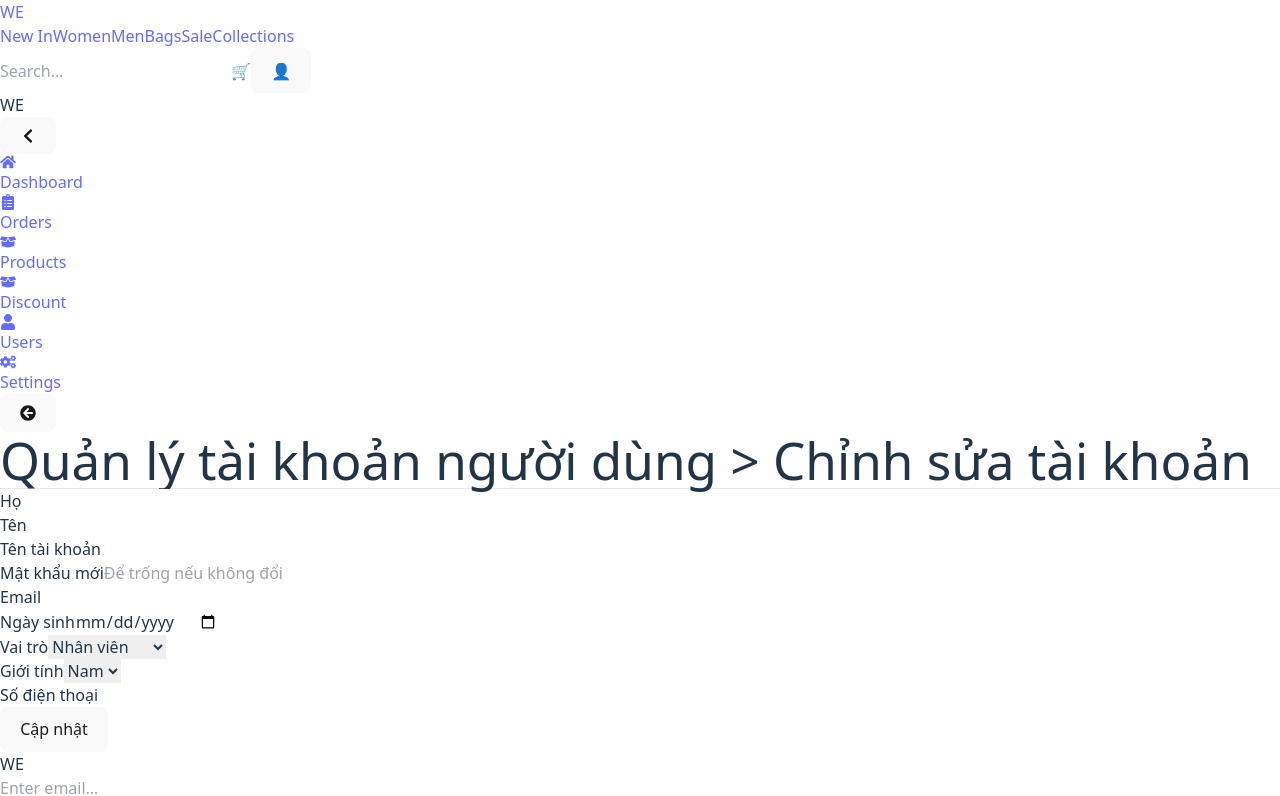
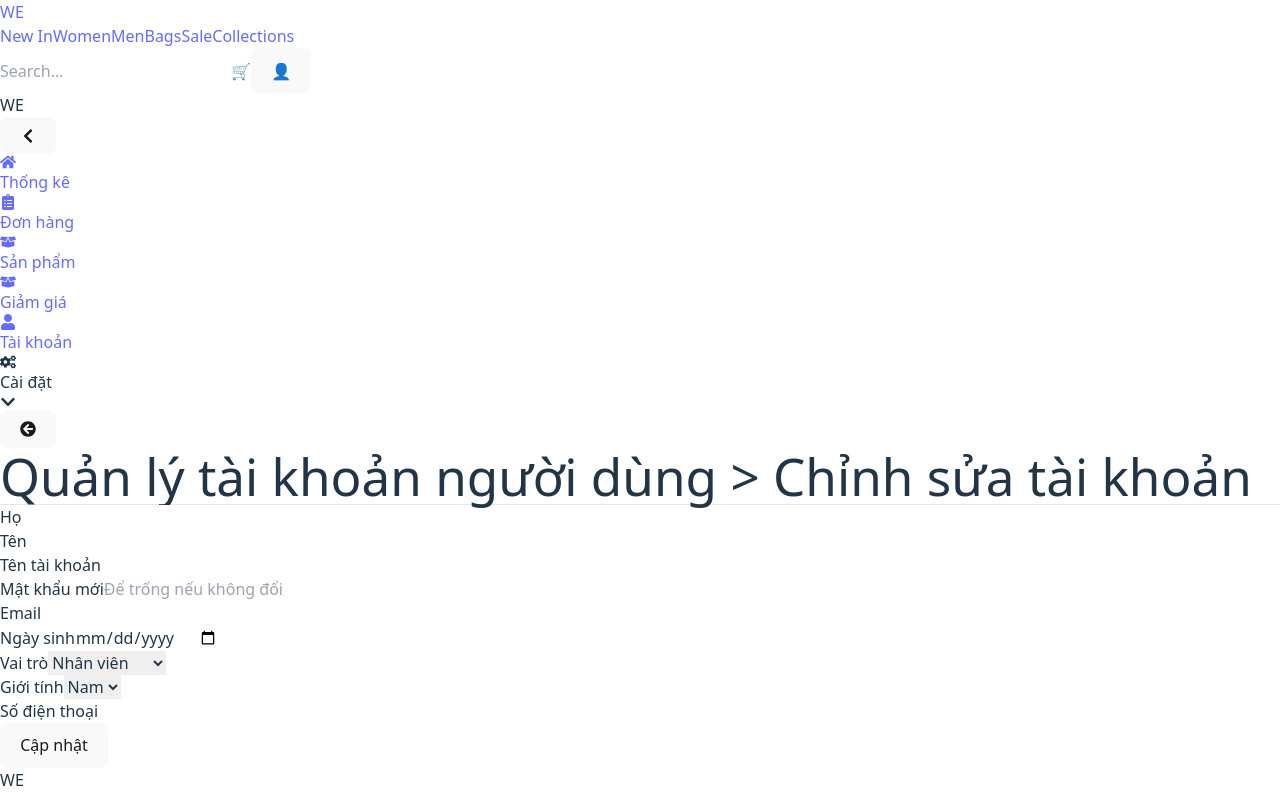
Before and after one commit to CanhDuc710/SE1979-SU25-G2, a React (Vite) app in the folder se1979-su25-g2-fe/: page /admin/accounts/edit/1 in a window 1280 px wide. Shown: the top 796 px of the page. Built offline with nearby package versions, Linux system fonts and the light colour scheme; no server answers.

Commit message:
sidebar update

```diff
--- a/se1979-su25-g2-fe/src/components/Sidebar.jsx
+++ b/se1979-su25-g2-fe/src/components/Sidebar.jsx
@@ -1,14 +1,20 @@
-import { FaHome, FaUser, FaBoxOpen, FaClipboardList, FaCogs, FaChevronLeft, FaChevronRight } from "react-icons/fa";
-import { Link } from "react-router-dom";
+import {
+    FaHome, FaUser, FaBoxOpen, FaClipboardList, FaCogs,
+    FaChevronLeft, FaChevronRight, FaChevronDown, FaChevronUp,
+    FaInfoCircle, FaImage, FaThList
+} from "react-icons/fa";
+import { Link, useLocation } from "react-router-dom";
+import { useState } from "react";
 
 export default function Sidebar({ sidebarCollapsed, setSidebarCollapsed }) {
+    const [settingsOpen, setSettingsOpen] = useState(false);
+    const location = useLocation();
+
     return (
         <div className="h-full bg-gray-100 text-gray-800 flex flex-col justify-between shadow-md">
             <div>
                 <div className="p-4 flex items-center justify-between">
-                    <div className="font-bold text-lg">
-                        {sidebarCollapsed ? "🛍" : "WE"}
-                    </div>
+                    <div className="font-bold text-lg">{sidebarCollapsed ? "🛍" : "WE"}</div>
                     <button
                         onClick={() => setSidebarCollapsed(!sidebarCollapsed)}
                         className="p-2 rounded hover:bg-gray-200 transition"
@@ -19,15 +25,38 @@ export default function Sidebar({ sidebarCollapsed, setSidebarCollapsed }) {
                 </div>
 
                 <ul className="space-y-2 px-2">
-                    <SidebarItem to="/admin/dashboard" icon={<FaHome />} label="Dashboard" collapsed={sidebarCollapsed} />
-                    <SidebarItem to="/admin/orders" icon={<FaClipboardList />} label="Orders" collapsed={sidebarCollapsed} />
-                    <SidebarItem to="/admin/products" icon={<FaBoxOpen />} label="Products" collapsed={sidebarCollapsed} />
-                    <SidebarItem to="/admin/discount" icon={<FaBoxOpen />} label="Discount" collapsed={sidebarCollapsed} />
-                    <SidebarItem to="/admin/users" icon={<FaUser />} label="Users" collapsed={sidebarCollapsed} />
-                    <SidebarItem to="/admin/settings" icon={<FaCogs />} label="Settings" collapsed={sidebarCollapsed} />
+                    <SidebarItem to="/admin/dashboard" icon={<FaHome />} label="Thống kê" collapsed={sidebarCollapsed} />
+                    <SidebarItem to="/admin/orders" icon={<FaClipboardList />} label="Đơn hàng" collapsed={sidebarCollapsed} />
+                    <SidebarItem to="/admin/products" icon={<FaBoxOpen />} label="Sản phẩm" collapsed={sidebarCollapsed} />
+                    <SidebarItem to="/admin/discount" icon={<FaBoxOpen />} label="Giảm giá" collapsed={sidebarCollapsed} />
+                    <SidebarItem to="/admin/accounts" icon={<FaUser />} label="Tài khoản" collapsed={sidebarCollapsed} />
+
+                    {/* Mục Cài đặt với các submenu */}
+                    <li>
+                        <div
+                            onClick={() => setSettingsOpen(!settingsOpen)}
+                            className="flex items-center gap-3 px-4 py-2 rounded hover:bg-gray-200 transition cursor-pointer"
+                        >
+                            <span className="text-lg"><FaCogs /></span>
+                            {!sidebarCollapsed && (
+                                <>
+                                    <span className="flex-1">Cài đặt</span>
+                                    {settingsOpen ? <FaChevronUp /> : <FaChevronDown />}
+                                </>
+                            )}
+                        </div>
+
+                        {/* Submenu */}
+                        {!sidebarCollapsed && settingsOpen && (
+                            <ul className="ml-8 mt-1 space-y-1 text-sm text-gray-700">
+                                <SidebarItem to="/admin/settings/info" icon={<FaInfoCircle />} label="Thông tin" collapsed={sidebarCollapsed} />
+                                <SidebarItem to="/admin/settings/banner" icon={<FaImage />} label="Banner" collapsed={sidebarCollapsed} />
+                                <SidebarItem to="/admin/settings/categories" icon={<FaThList />} label="Danh mục sản phẩm" collapsed={sidebarCollapsed} />
+                            </ul>
+                        )}
+                    </li>
                 </ul>
             </div>
-
         </div>
     );
 }
```
